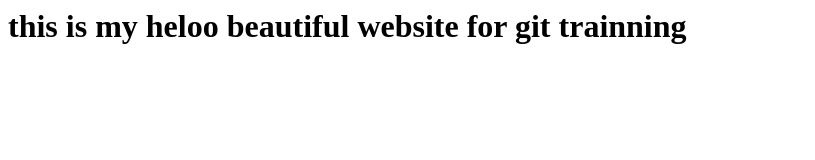
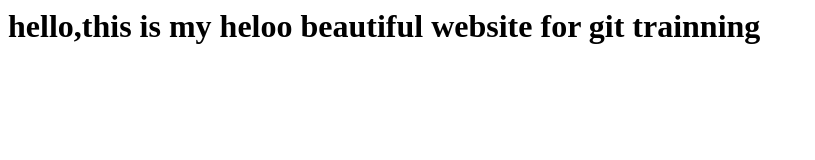
Before and after one commit to barsha93/awesome-repo, a plain HTML site: page index.html in a window 1280 px wide. Shown: the whole page, without its empty margins (0-815 px from the left). Drawn offline with Linux system fonts and the light colour scheme.

Commit message:
chaged file

```diff
--- a/index.html
+++ b/index.html
@@ -1,4 +1,4 @@
 <html>
 <title>this is my website</title>
-<h1/>this is my heloo beautiful website for git trainning</h1>
+<h1/> hello,this is my heloo beautiful website for git trainning</h1>
 </html>
```
